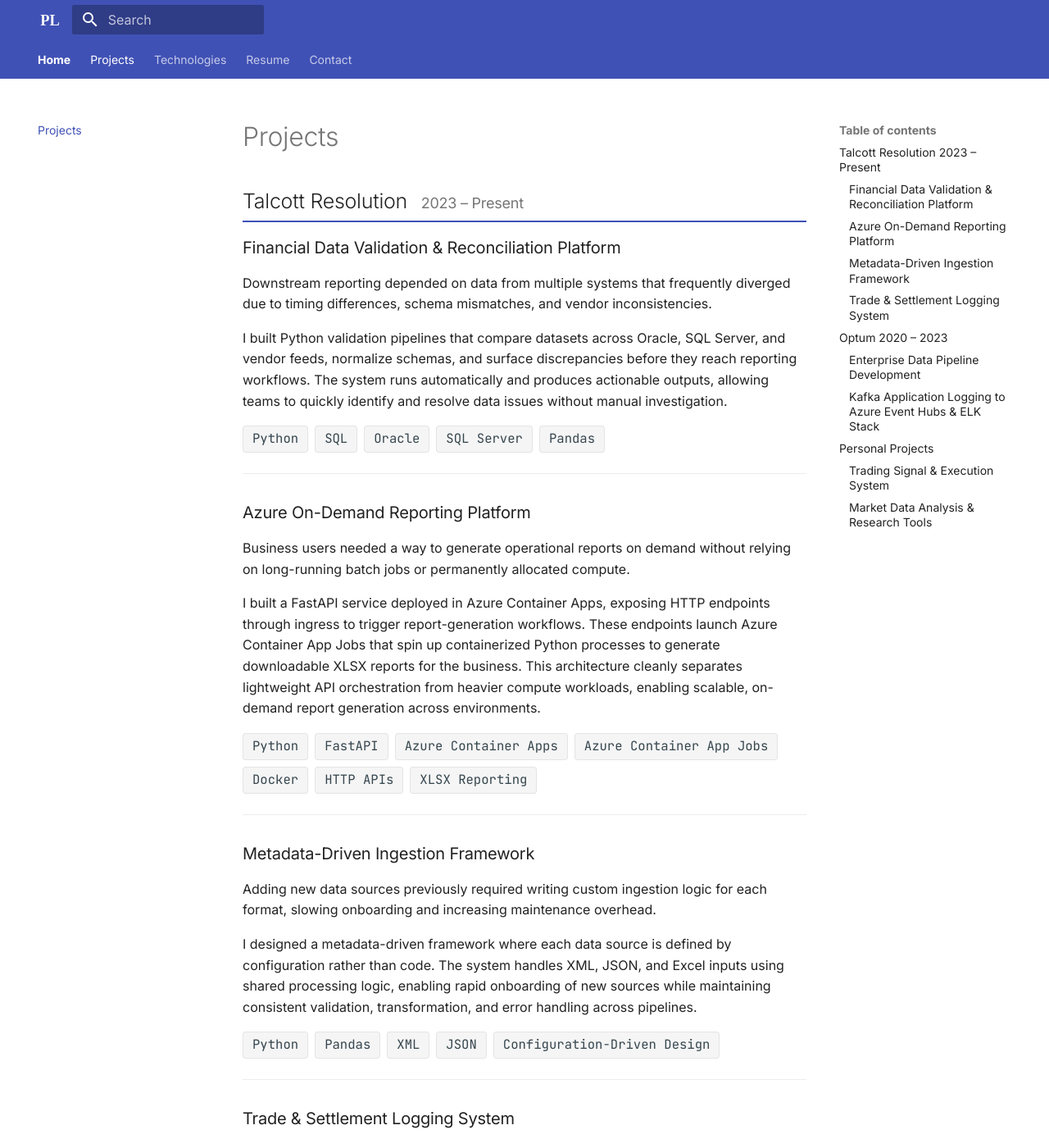
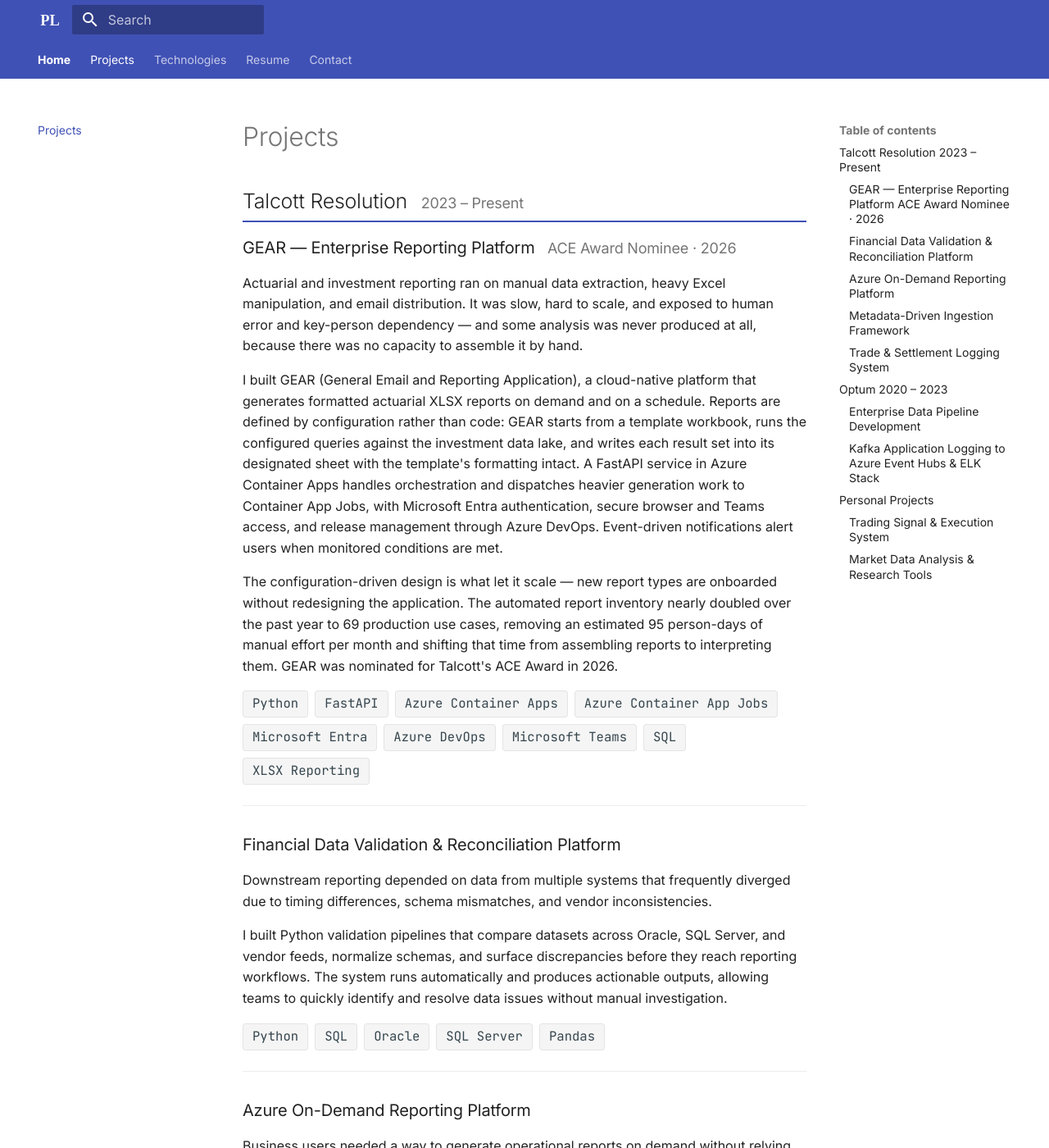
Before and after one commit to paluro567/personal-website, an MkDocs documentation site: the page built from docs/Projects.md, in a window 1280 px wide and 1400 px high. Shown: the whole window at 82% size. Built offline with MkDocs 1.6.1 and Material for MkDocs 9.7.7, drawn with Linux system fonts in a browser that asks for light colours.

Commit message:
Add ACE Award nomination

```diff
--- a/docs/Projects.md
+++ b/docs/Projects.md
@@ -1,6 +1,28 @@
 # Projects
 
 ## Talcott Resolution <span class="tenure">2023 – Present</span> { .employer-header }
+
+### GEAR — Enterprise Reporting Platform <span class="tenure">ACE Award Nominee · 2026</span>
+
+Actuarial and investment reporting ran on manual data extraction, heavy Excel manipulation, and email distribution. It was slow, hard to scale, and exposed to human error and key-person dependency — and some analysis was never produced at all, because there was no capacity to assemble it by hand.
+
+I built GEAR (General Email and Reporting Application), a cloud-native platform that generates formatted actuarial XLSX reports on demand and on a schedule. Reports are defined by configuration rather than code: GEAR starts from a template workbook, runs the configured queries against the investment data lake, and writes each result set into its designated sheet with the template's formatting intact. A FastAPI service in Azure Container Apps handles orchestration and dispatches heavier generation work to Container App Jobs, with Microsoft Entra authentication, secure browser and Teams access, and release management through Azure DevOps. Event-driven notifications alert users when monitored conditions are met.
+
+The configuration-driven design is what let it scale — new report types are onboarded without redesigning the application. The automated report inventory nearly doubled over the past year to 69 production use cases, removing an estimated 95 person-days of manual effort per month and shifting that time from assembling reports to interpreting them. GEAR was nominated for Talcott's ACE Award in 2026.
+
+<div class="project-meta">
+  <span class="tech-badge">Python</span>
+  <span class="tech-badge">FastAPI</span>
+  <span class="tech-badge">Azure Container Apps</span>
+  <span class="tech-badge">Azure Container App Jobs</span>
+  <span class="tech-badge">Microsoft Entra</span>
+  <span class="tech-badge">Azure DevOps</span>
+  <span class="tech-badge">Microsoft Teams</span>
+  <span class="tech-badge">SQL</span>
+  <span class="tech-badge">XLSX Reporting</span>
+</div>
+
+---
 
 ### Financial Data Validation & Reconciliation Platform
 
```
Also changed, not shown: site/Projects/index.html, site/search/search_index.json, 2 other files.
